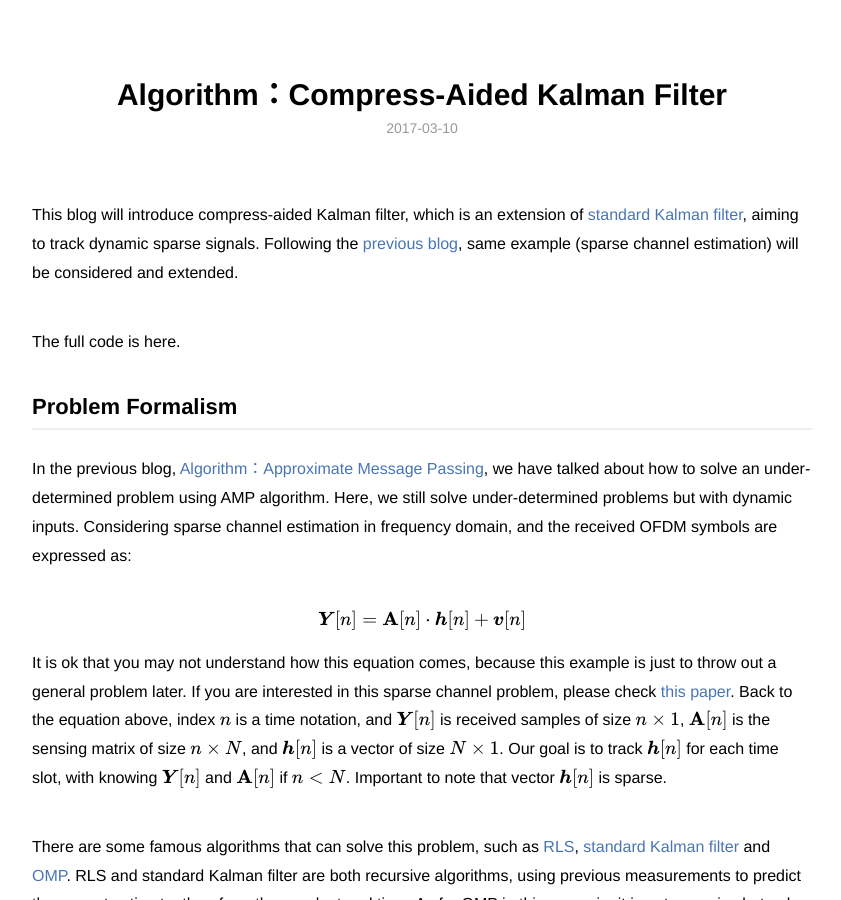
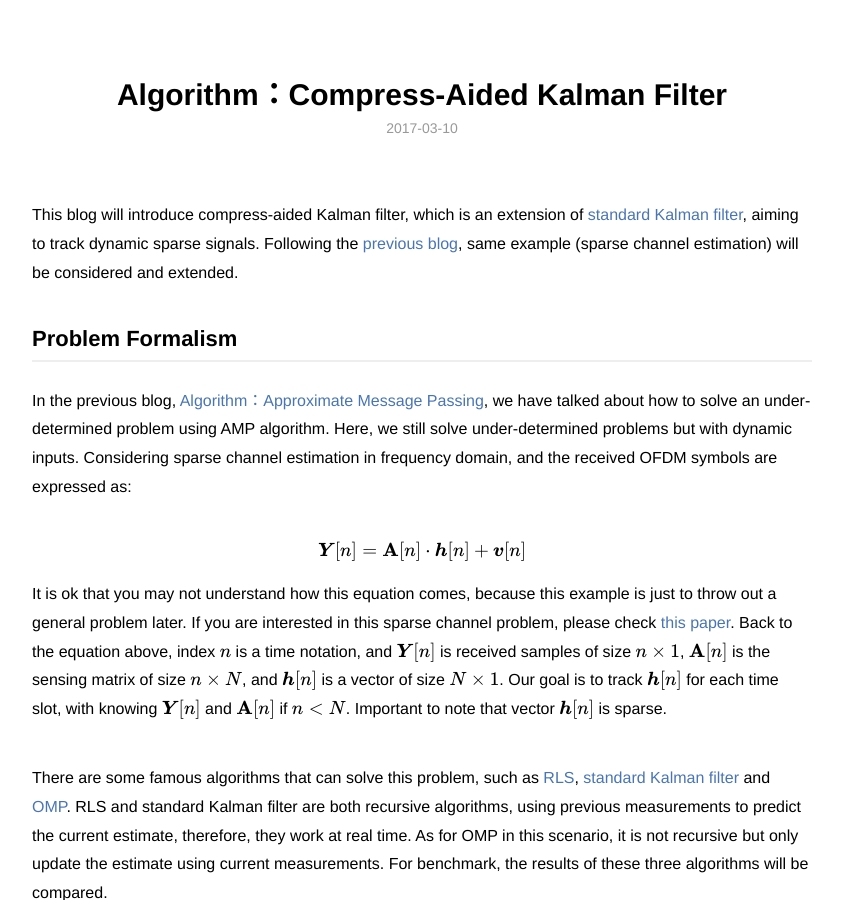
Before and after one commit to danqing117/danqing117.github.io, a Jekyll site: the page built from _posts/2017-03-10-SparseChannelTracking.md, in a window 1280 px wide and 900 px high. Shown: the whole window, without its empty margins (218-1059 px from the left). Built offline with Jekyll 4.4.1, drawn with Linux system fonts in a browser that asks for light colours; formulas are drawn with MathJax 3.

Commit message:
Update 2017-03-10-SparseChannelTracking.md

```diff
--- a/_posts/2017-03-10-SparseChannelTracking.md
+++ b/_posts/2017-03-10-SparseChannelTracking.md
@@ -7,8 +7,6 @@ category: blog
 <script src="https://cdn.mathjax.org/mathjax/latest/MathJax.js?config=TeX-AMS-MML_HTMLorMML" type="text/javascript"></script>
 
 This blog will introduce compress-aided Kalman filter, which is an extension of <a href = "https://en.wikipedia.org/wiki/Kalman_filter">standard Kalman filter</a>, aiming to track dynamic sparse signals. Following the <a href = "https://danqing117.github.io/AMP">previous blog</a>, same example (sparse channel estimation) will be considered and extended.
-
-The full code is here.
 
 ## Problem Formalism
 In the previous blog, <a href = "https://danqing117.github.io/AMP">Algorithm：Approximate Message Passing</a>, we have talked about how to solve an under-determined problem using AMP algorithm. Here, we still solve under-determined problems but with dynamic inputs. Considering sparse channel estimation in frequency domain, and the received OFDM symbols are expressed as:
```
